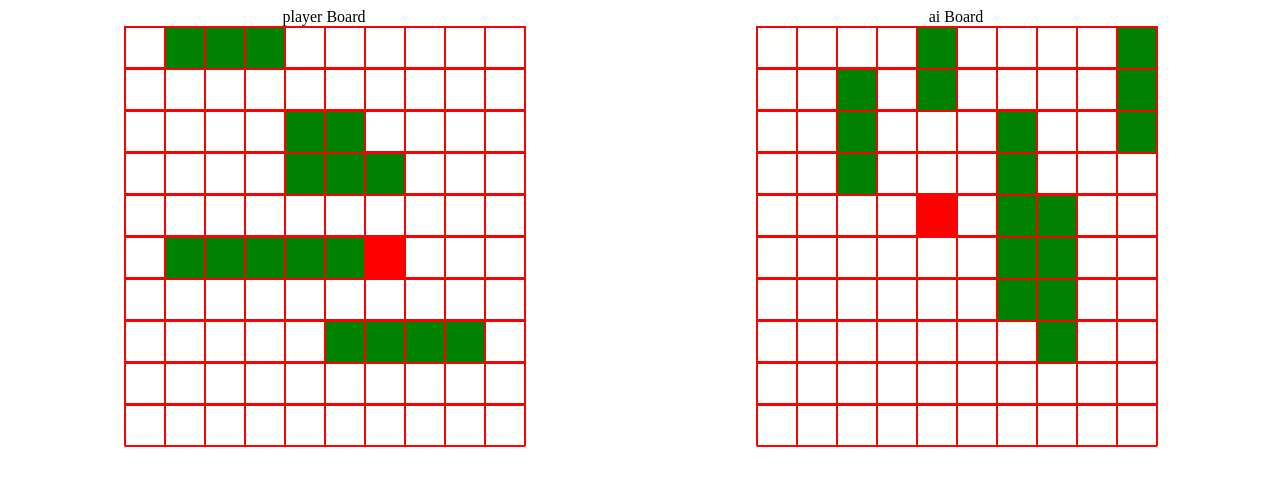
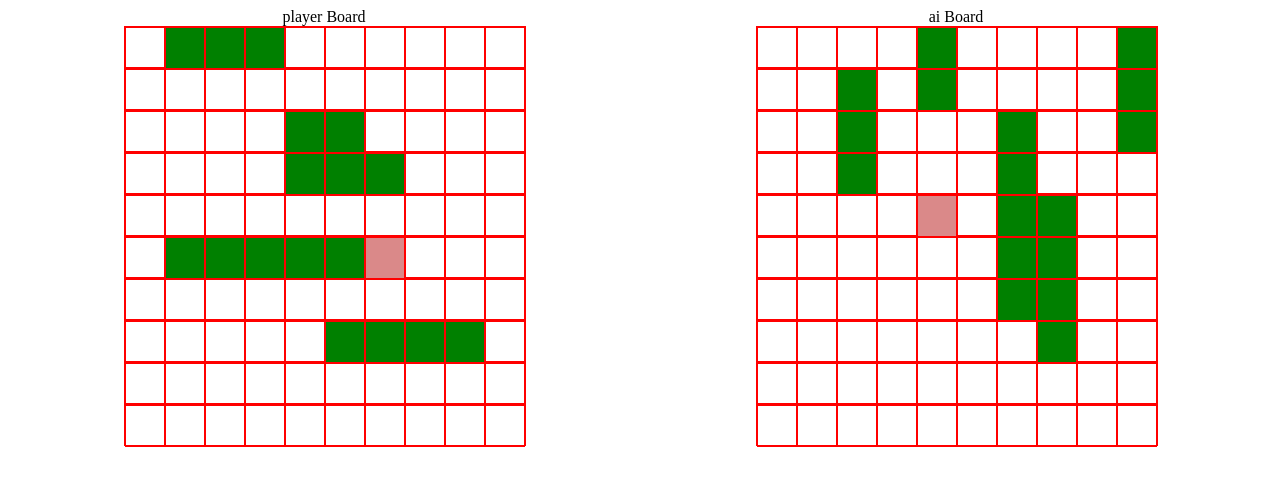
Before and after one commit to sum4n/TheOdinProject-Battleship, a website built with webpack: page dist/index.html in a window 1280 px wide. Both pictures are taken after a click on the element "ai Board". Built offline with nearby package versions, Linux system fonts and the light colour scheme.

Commit message:
Refactor code to use css class instead of inline css

```diff
--- a/src/gameLoop.js
+++ b/src/gameLoop.js
@@ -6,11 +6,12 @@ function gameloop() {
   const aiGameBoard = document.querySelector("#ai");
 
   aiGameBoard.addEventListener("click", (e) => {
+    // console.log(e.target.classList);
     // Nothing happens if player clicks on ai board's alredy colored cells or
     // when the game has ended.
     if (
-      e.target.style.background == "red" ||
-      e.target.style.background == "yellow" ||
+      e.target.classList.contains("hitCell") ||
+      e.target.classList.contains("missCell") ||
       player.gameboard.allShipsSunk() ||
       ai.gameboard.allShipsSunk()
     ) {
@@ -25,19 +26,18 @@ function gameloop() {
       // Player attacks AI
       // convert cell class string to array
       let playerTarget = [
-        parseInt(e.target.className[7]),
-        parseInt(e.target.className[9]),
+        parseInt(e.target.className[2]),
+        parseInt(e.target.className[4]),
       ];
 
       // console.log(playerTarget);
       // console.log(ai.allAIShipLocations.includes(JSON.stringify(playerTarget)));
-      // hits paints target red, misses paints target red.
+
+      // Hits paints target red, misses paints target red.
       if (ai.allAIShipLocations.includes(JSON.stringify(playerTarget))) {
-        e.target.style.cssText =
-          "background: yellow; border: 1px solid red; height: 40px; width: 40px";
+        e.target.classList.replace("shipCell", "hitCell");
       } else {
-        e.target.style.cssText =
-          "background: red; border: 1px solid red; height: 40px; width: 40px";
+        e.target.classList.replace("cell", "missCell");
       }
       player.attack(playerTarget, ai);
 
@@ -51,13 +51,12 @@ function gameloop() {
       target = JSON.stringify(target);
 
       let aiTarget = document.getElementsByClassName(target)[0];
+      // console.log(aiTarget.classList.contains("shipCell"));
       // print successful attack yellow and unsuccessful red
-      if (aiTarget.style.background == "green") {
-        aiTarget.style.cssText =
-          "background: yellow; border: 1px solid red; height: 40px; width: 40px";
+      if (aiTarget.classList.contains("shipCell")) {
+        aiTarget.classList.replace("shipCell", "hitCell");
       } else {
-        aiTarget.style.cssText =
-          "background: red; border: 1px solid red; height: 40px; width: 40px";
+        aiTarget.classList.replace("cell", "missCell");
         // console.log(aiTarget);
       }
     }
--- a/src/populateAi.js
+++ b/src/populateAi.js
@@ -22,8 +22,7 @@ function populateAiBoard() {
     // [1] indicates cells from ai board
     let cell = document.getElementsByClassName(x)[1];
     // console.log(cell);
-    cell.style.cssText =
-      "background: green; border: 1px solid red; height: 40px; width: 40px";
+    cell.classList.replace("cell", "shipCell");
   });
 }
 
--- a/src/populatePlayer.js
+++ b/src/populatePlayer.js
@@ -39,9 +39,7 @@ function populatePlayerBoard() {
     // console.log(JSON.stringify(location));
     // [0] indicates cells from player board
     let cell = document.getElementsByClassName(JSON.stringify(location))[0];
-    // console.log(cell);
-    cell.style.cssText =
-      "background: green; border: 1px solid red; height: 40px; width: 40px";
+    cell.classList.replace("cell", "shipCell");
   });
 }
 // populatePlayerBoard();
--- a/src/styles/style.css
+++ b/src/styles/style.css
@@ -18,8 +18,23 @@
   border: 1px solid red;
 }
 
-.cell {
+.cell,
+.shipCell,
+.hitCell,
+.missCell {
   height: 40px;
   width: 40px;
   border: 1px solid red;
 }
+
+.shipCell {
+  background-color: green;
+}
+
+.hitCell {
+  background-color: yellow;
+}
+
+.missCell {
+  background-color: rgb(218, 137, 137);
+}
--- a/src/uiGameBoard.js
+++ b/src/uiGameBoard.js
@@ -30,10 +30,11 @@ function addRowDiv(parentDiv, array) {
   array = JSON.stringify(array);
   const rowDiv = document.createElement("div");
 
+  // 'array' class for targetting. Add this before 'cell' for gameLoop() 'index' targeting.
+  rowDiv.classList.add(JSON.stringify(array));
+
   // 'cell' class for styling
   rowDiv.classList.add("cell");
-  // 'array' class for targetting
-  rowDiv.classList.add(JSON.stringify(array));
 
   parentDiv.appendChild(rowDiv);
 
```
Also changed, not shown: dist/main.js.
